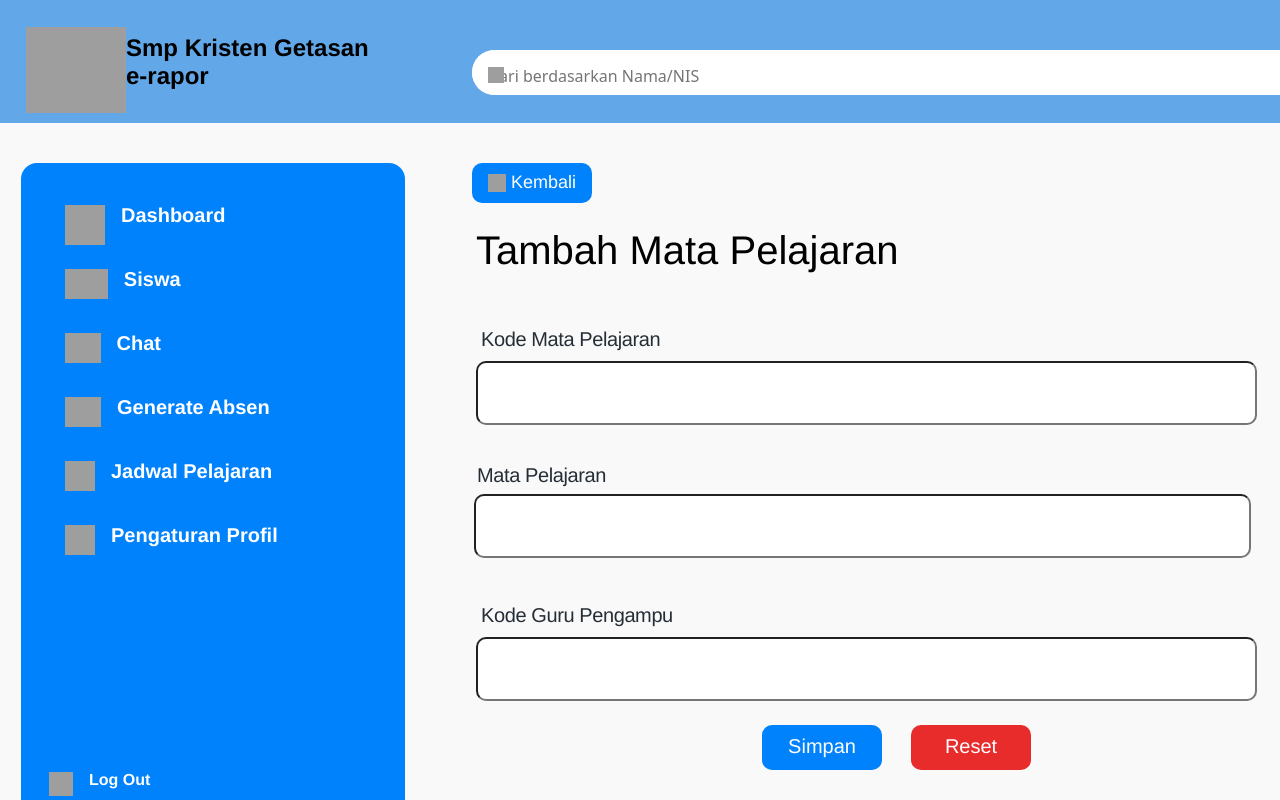
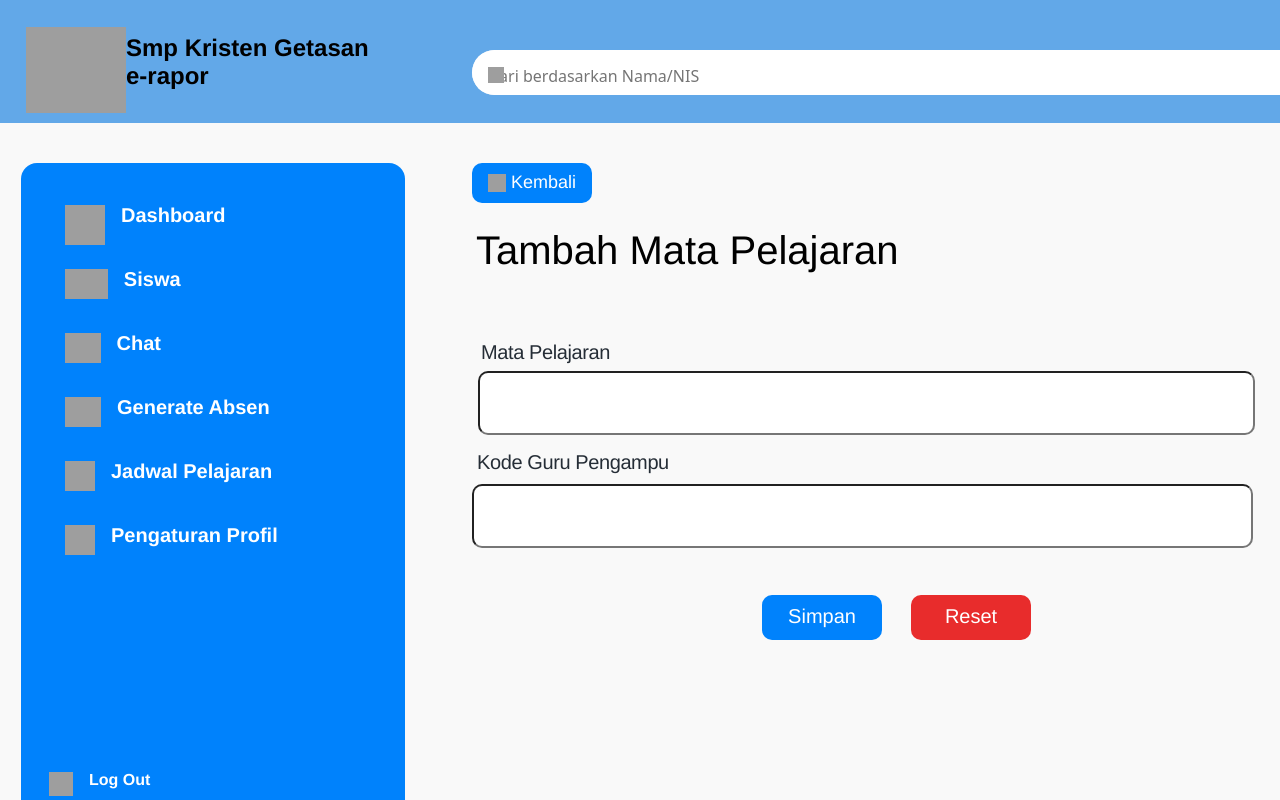
Before and after one commit to GoTadashi/project-pbp-react, a React (Create React App) app: page /TambahMapel in a window 1280 px wide. Shown: the top 800 px of the page. Built offline with nearby package versions, Linux system fonts and the light colour scheme; grey boxes are pictures that could not be loaded.

Commit message:
adjust datamapel

```diff
--- a/src/pages/TambahMapel.css
+++ b/src/pages/TambahMapel.css
@@ -751,7 +751,7 @@
   height: 40px;
   left: 762px;
   position: absolute;
-  top: 725px;
+  top: 595px;
   width: 269px;
 }
 
--- a/src/pages/TambahMapel.js
+++ b/src/pages/TambahMapel.js
@@ -3,13 +3,13 @@ import "./TambahMapel.css";
 
 export const TambahMapel = () => {
   const [searchQuery, setSearchQuery] = useState("");
-  const [kodeMatapelajaran, setKodeMatapelajaran] = useState("");
+  // const [kodeMatapelajaran, setKodeMatapelajaran] = useState("");
   const [namaMatapelajaran, setNamaMatapelajaran] = useState("");
   const [guruPengampu, setGuruPengampu] = useState("");
 
   const addMatapelajaran = () => {
     const newMatapelajaran = {
-      kode_matapelajaran: kodeMatapelajaran,
+      // kode_matapelajaran: kodeMatapelajaran,
       nama_matapelajaran: namaMatapelajaran,
       id_guru: guruPengampu,
     };
@@ -36,7 +36,8 @@ export const TambahMapel = () => {
     e.preventDefault();
     addMatapelajaran();
 
-    if (!kodeMatapelajaran || !namaMatapelajaran || !guruPengampu) {
+    if (!namaMatapelajaran || !guruPengampu) {
+      //!kodeMatapelajaran ||
       alert("Harap isi semua kolom form.");
     } else {
       alert("Mata pelajaran berhasil dimasukkan.");
@@ -44,14 +45,14 @@ export const TambahMapel = () => {
 
     console.log(
       "Submitted:",
-      kodeMatapelajaran,
+      // kodeMatapelajaran,
       namaMatapelajaran,
       guruPengampu
     );
   };
 
   const handleReset = () => {
-    setKodeMatapelajaran("");
+    // setKodeMatapelajaran("");
     setNamaMatapelajaran("");
     setGuruPengampu("");
   };
@@ -211,7 +212,7 @@ export const TambahMapel = () => {
         <div className="text-wrapper-12">Tambah Mata Pelajaran</div>
 
         <div>
-          <div className="group-8">
+          {/* <div className="group-8">
             <div className="frame-wrapper">
               <div className="frame-2">
                 <div className="text-wrapper-13">Kode Mata Pelajaran</div>
@@ -225,8 +226,8 @@ export const TambahMapel = () => {
                 onChange={(e) => setKodeMatapelajaran(e.target.value)}
               />
             </div>
-          </div>
-          <div className="group-9">
+          </div> */}
+          <div className="group-8">
             <div className="frame-wrapper">
               <div className="frame-4">
                 <div className="text-wrapper-13">Mata Pelajaran</div>
@@ -241,7 +242,7 @@ export const TambahMapel = () => {
               />
             </div>
           </div>
-          <div className="group-10">
+          <div className="group-9">
             <div className="frame-wrapper">
               <div className="frame-2">
                 <div className="text-wrapper-13">Kode Guru Pengampu</div>
```
